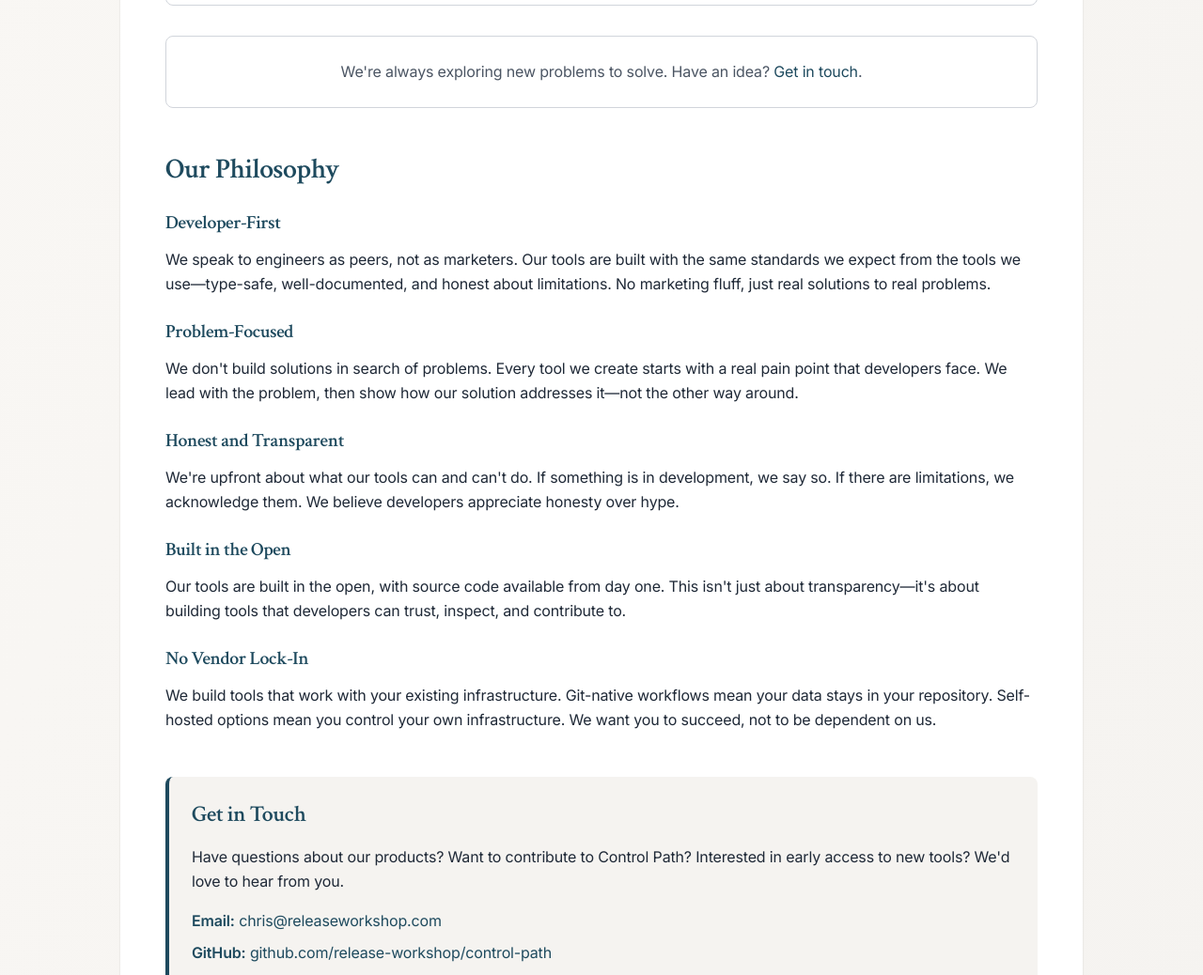
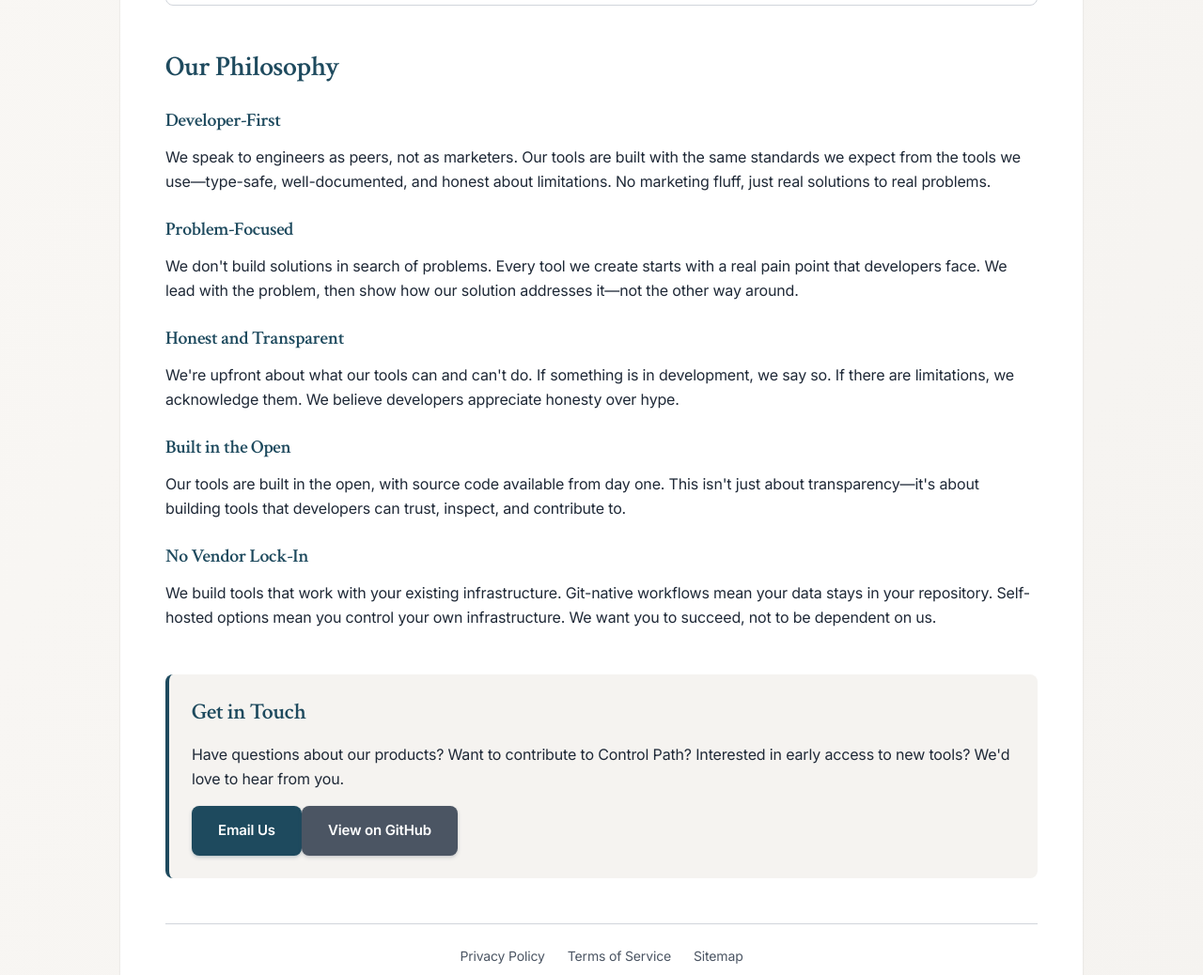
Before and after one commit to release-workshop/website, a website: page index.html in a window 1280 px wide. Shown: the part 1307-2345 px from the top of the page at 94% size. Drawn offline with Linux system fonts and the light colour scheme.

Commit message:
tweaks for links

```diff
--- a/index.html
+++ b/index.html
@@ -143,14 +143,14 @@
 
             <!-- Control Path Product Card -->
             <div class="feature-card p-8 rounded-lg border border-subtle mb-8">
-                <div class="flex items-start justify-between mb-4">
+                <div class="flex items-center justify-between mb-4">
                     <div>
                         <h3 class="text-2xl font-semibold mb-2">Control Path</h3>
                         <p class="text-lg text-secondary mb-4">
                             Type-safe, Git-native feature flags that catch typos at compile-time, not runtime.
                         </p>
                     </div>
-                    <a href="https://controlpath.dev" class="btn-primary" target="_blank" rel="noopener noreferrer" aria-label="Visit Control Path website (opens in new tab)">
+                    <a href="https://controlpath.dev" class="btn-primary flex items-center justify-center" target="_blank" rel="noopener noreferrer" aria-label="Visit Control Path website (opens in new tab)">
                         Learn More
                     </a>
                 </div>
@@ -202,13 +202,6 @@
                     </div>
                 </div>
             </div>
-
-            <!-- Future Products Placeholder -->
-            <div class="p-6 rounded-lg border border-subtle border-dashed">
-                <p class="text-secondary text-center">
-                    We're always exploring new problems to solve. Have an idea? <a href="mailto:chris@releaseworkshop.com" class="text-primary">Get in touch</a>.
-                </p>
-            </div>
         </section>
 
         <!-- Philosophy Section -->
@@ -258,13 +251,13 @@
             <p class="leading-relaxed mb-4">
                 Have questions about our products? Want to contribute to Control Path? Interested in early access to new tools? We'd love to hear from you.
             </p>
-            <div class="space-y-2">
-                <p>
-                    <strong>Email:</strong> <a href="mailto:chris@releaseworkshop.com" class="text-primary">chris@releaseworkshop.com</a>
-                </p>
-                <p>
-                    <strong>GitHub:</strong> <a href="https://github.com/release-workshop/control-path" class="text-primary" target="_blank" rel="noopener noreferrer">github.com/release-workshop/control-path</a>
-                </p>
+            <div class="flex flex-wrap gap-3">
+                <a href="mailto:chris@releaseworkshop.com" class="btn-primary" aria-label="Send email to chris@releaseworkshop.com">
+                    Email Us
+                </a>
+                <a href="https://github.com/release-workshop/control-path" class="btn-secondary" target="_blank" rel="noopener noreferrer" aria-label="View Control Path on GitHub (opens in new tab)">
+                    View on GitHub
+                </a>
             </div>
         </section>
 
```
